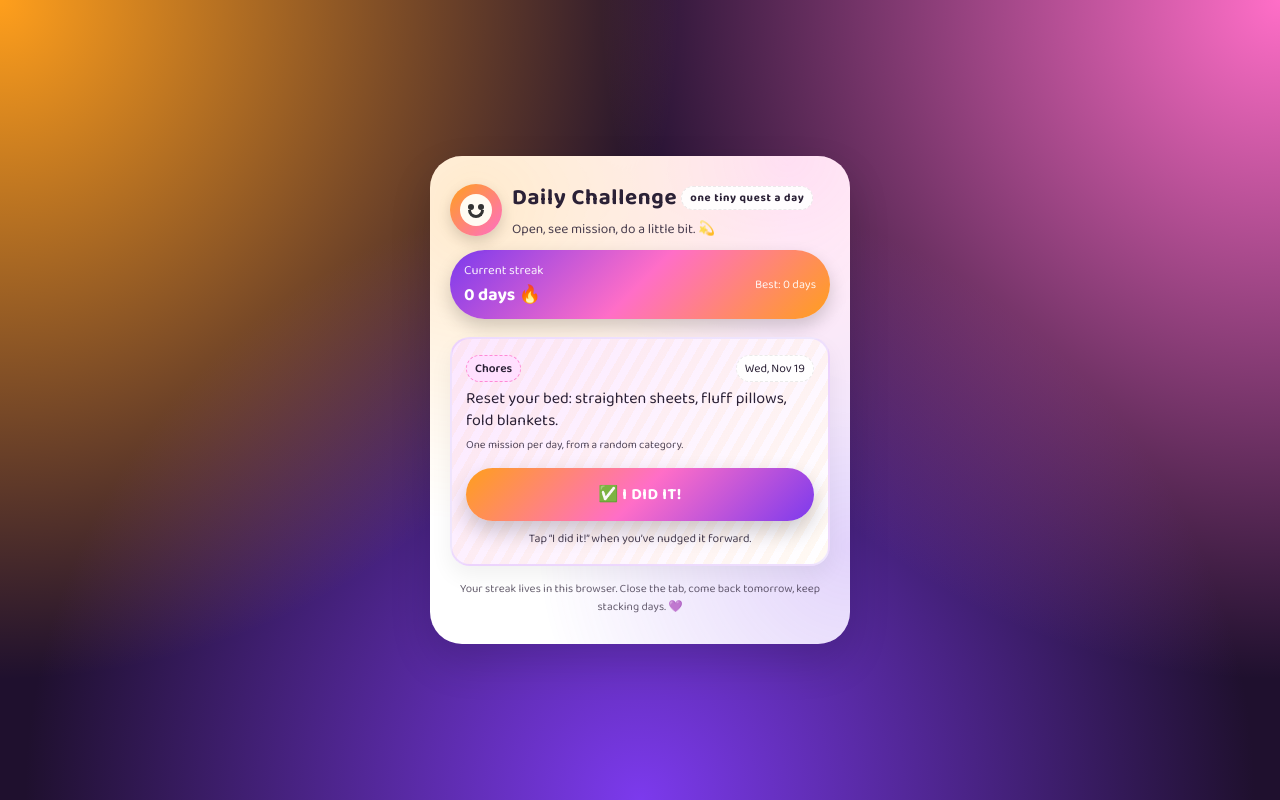
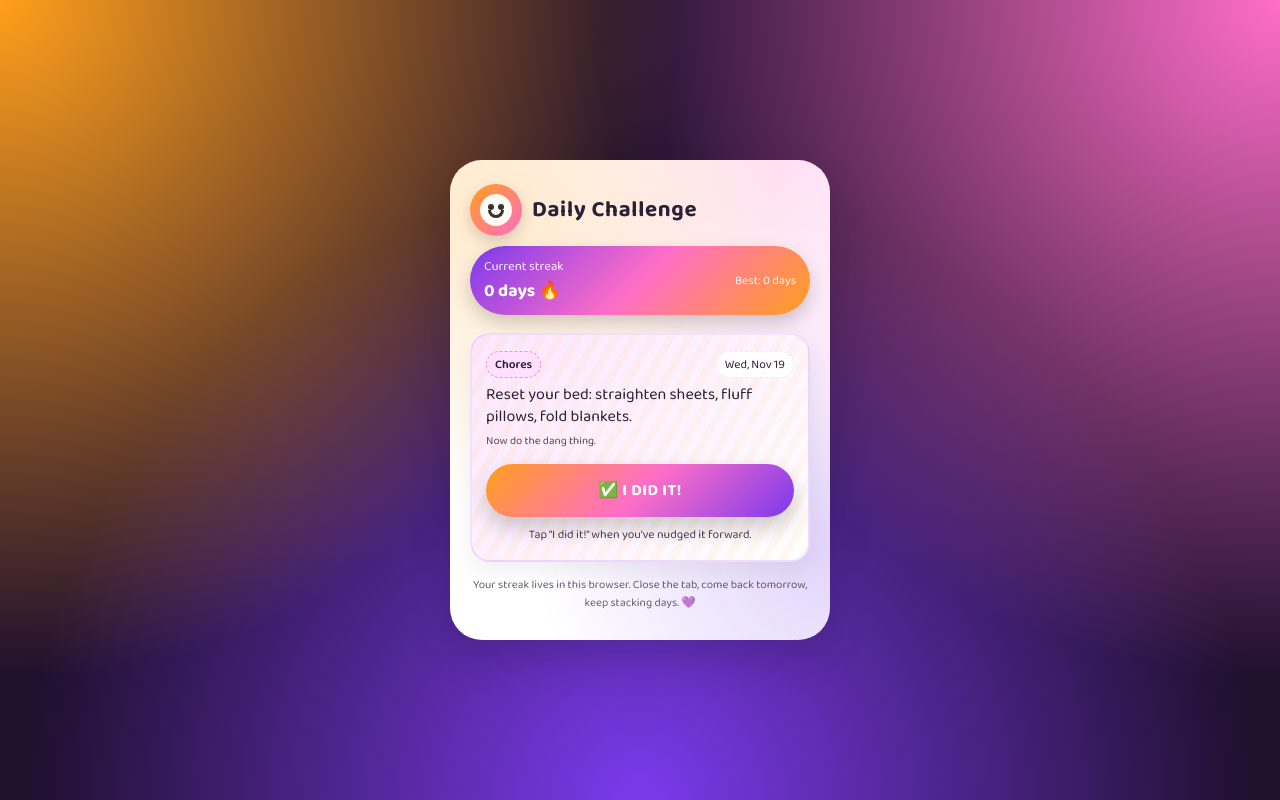
Before and after one commit to xenolaaa/daily-challenge, a plain HTML site: page index.html in a window 1280 px wide. Drawn offline with Linux system fonts and the light colour scheme.

Commit message:
Update index.html

```diff
--- a/index.html
+++ b/index.html
@@ -36,8 +36,8 @@
     }
 
     .app-shell {
-      width: 520px;
-      max-width: 420px;
+      width: 380px;
+      max-width: 380px;
       background: var(--card);
       border-radius: 32px;
       box-shadow: 0 18px 40px var(--shadow);
@@ -332,11 +332,8 @@
         <div class="app-title-group">
           <div class="app-title">
             Daily Challenge
-            <span class="app-pill">one tiny quest a day</span>
           </div>
-          <div class="app-subtitle">
-            Open, see mission, do a little bit. 💫
-          </div>
+
         </div>
       </header>
 
@@ -360,7 +357,7 @@
             Getting today’s mission…
           </div>
           <div class="tiny-note">
-            One mission per day, from a random category.
+            Now do the dang thing.
           </div>
           <div class="card-actions">
             <button class="btn-complete" id="complete-btn">
```
